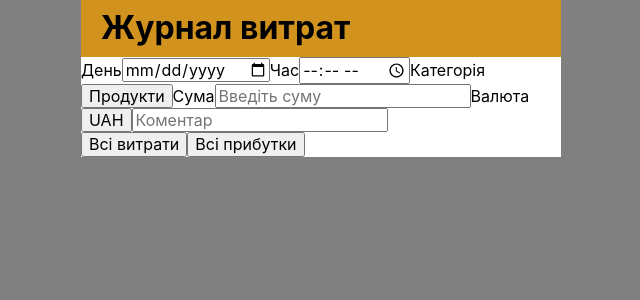
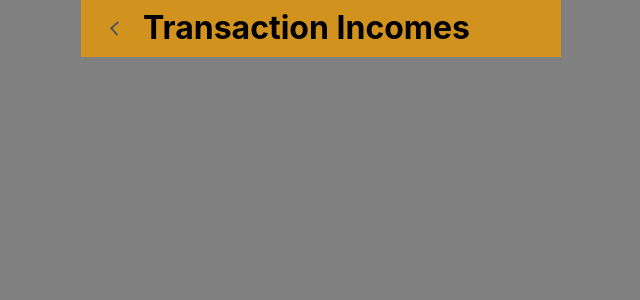
Before and after one commit to veronikagovoruha/react-practica, a React (Create React App) app: page / in a window 1280 px wide. Both pictures are taken after a click on the button "Всі витрати". Shown: the top 300 px of the page, without its empty margins (319-959 px from the left). Built offline with nearby package versions, Linux system fonts and the light colour scheme.

Commit message:
do 2.1 module

```diff
--- a/src/components/App.jsx
+++ b/src/components/App.jsx
@@ -1,9 +1,35 @@
-import MainPage from "./MainPage/MainPage"
+import { Component } from "react";
+import MainPage from "./MainPage/MainPage";
+import TransactionHistoryPage from "./TransactionHistiryPage/TransactionHistoryPage";
 
-export const App = () => {
-    return(
-        <div className="container">
-            <MainPage />
-        </div>
-    )
-}
+export class App extends Component {
+    state = {
+        activePage: 'main'
+    }
+
+    onIncomesBtnClick = () => {
+        this.setState({activePage: 'incomes'})
+    }
+
+    onCostsBtnClick = () => {
+        this.setState({activePage: 'costs'})
+    }
+
+    onReturnBtnClick = () => {
+        this.setState({activePage: 'main'})
+    }
+
+    render(){
+        const {activePage} = this.state;
+        switch(activePage){
+            case 'main':
+                return <MainPage onIncomesBtnClick ={this.onIncomesBtnClick} onCostsBtnClick = {this.onCostsBtnClick}/>
+            case 'costs':
+                return <TransactionHistoryPage  transType = {activePage} onReturnBtnClick={this.onReturnBtnClick}/>
+                case 'incomes':
+                    return <TransactionHistoryPage transType = {activePage} onReturnBtnClick={this.onReturnBtnClick}/>
+            default:
+                return
+        }
+
+}}
--- a/src/components/Header/Header.jsx
+++ b/src/components/Header/Header.jsx
@@ -1,12 +1,12 @@
 import s from './Header.module.css';
-import sprite from '../../assets/sprite.svg'
+import sprite from '../../assets/sprite.svg';
 
-const Header = ({title, icon}) => {
+const Header = ({title, icon, cbOnClick}) => {
     return (
         <>
          <header className={s.header}>
             {icon && (
-            <button className={s.button} type="button">
+            <button onClick={cbOnClick} className={s.button} type="button">
                 <svg width="15" height="15">
                     <use href={sprite + icon}></use>
                 </svg>
--- a/src/components/MainPage/MainPage.jsx
+++ b/src/components/MainPage/MainPage.jsx
@@ -3,22 +3,24 @@ import CategoriesList from "../CategoriesList/CategoriesList";
 import Header from "../Header/Header";
 import s from "./MainPage.module.css"
 
-const MainPage = () => {
+const MainPage = ({onIncomesBtnClick, onCostsBtnClick}) => {
     const isCategoryList = false;
 
     return (
-        <>
+        <div className="container">
            <Header
             title={isCategoryList ? 'Категорії' : 'Журнал витрат'}
             icon = {isCategoryList ? '#icon-left' : null}
            />
             {isCategoryList ? <CategoriesList /> :
             <>
-            <TransactionForm />
-            <button className="costs">Всі витрати</button>
-            <button className="incomes">Всі прибутки</button>
+            <TransactionForm/>
+            <div className={s.blockBtn}>
+                <button className={s.costs} onClick = {onIncomesBtnClick}>Всі витрати</button>
+                <button className={s.incomes} onClick = {onCostsBtnClick}>Всі прибутки</button>
+            </div>
             </>}
-        </>
+        </div>
     )
 }
 export default MainPage;
--- a/src/components/MainPage/MainPage.module.css
+++ b/src/components/MainPage/MainPage.module.css
@@ -4,6 +4,10 @@
     align-items: center;
 }
 
+.transactionForm{
+    background-color: rgb(237, 237, 131);
+}
+
 .button{
 
 }
--- a/src/components/TransactionForm/TransactionForm.jsx
+++ b/src/components/TransactionForm/TransactionForm.jsx
@@ -3,24 +3,24 @@ import s from "./TransactionForm.module.css";
 const TransactionForm = () => {
     return(
         <>
-        <form>
-                <label>День
-                    <input type="date" name="date"/>
+        <form className={s.form}>
+                <label className={s.label}>День
+                    <input className={s.inputDate} type="date" name="date"/>
                 </label>
-                <label>Час
-                    <input type="time" name="time"/>
+                <label className={s.label}>Час
+                    <input className={s.inputTime} type="time" name="time"/>
                 </label>
-                <label>Категорія
-                    <input type="button" name="category" value={'Продукти'}/>
+                <label className={s.label}>Категорія
+                    <input className={s.inputCategory}  type="button" name="category" value={'Продукти'}/>
                 </label>
-                <label>Сума
-                    <input type="text" name="sum" placeholder="Введіть суму"/>
+                <label className={s.label}>Сума
+                    <input className={s.inputSum} type="text" name="sum" placeholder="Введіть суму"/>
                 </label>
-                <label>Валюта
-                    <input type="button" name="currency" value={'UAH'}/>
+                <label className={s.label}l>Валюта
+                    <input className={s.inputCurrency} type="button" name="currency" value={'UAH'}/>
                 </label>
-                <label>
-                    <input type="text" name="comment" placeholder="Коментар"/>
+                <label className={s.label}>
+                    <input className={s.inputcomment} type="text" name="comment" placeholder="Коментар"/>
                 </label>
             </form>
         </>
--- a/src/components/TransactionForm/TransactionForm.module.css
+++ b/src/components/TransactionForm/TransactionForm.module.css
@@ -0,0 +1,15 @@
+.form{
+    background-color: white;
+    margin: 10px 5px;
+    display: flex;
+    flex-wrap: wrap;
+}
+
+.label{
+    width: 50%;
+}
+
+.inputDate{
+    border: none;
+    border-bottom: 1px solid gray;
+}
--- /dev/null
+++ b/src/components/TransactionHistiryPage/TransactionHistoryPage.jsx
@@ -0,0 +1,13 @@
+import s from "./TransactionHistoryPage.module.css";
+import Header from "../Header/Header";
+
+const TransactionHistoryPage = ({transType, onReturnBtnClick}) => {
+    const transactionName = transType === "costs" ? "Costs" : "Incomes"
+    return(
+    <div className="container">
+        <Header title={`Transaction ${transactionName}`} icon = "#icon-left" cbOnClick = {onReturnBtnClick}/>
+    </div>
+    )
+}
+
+export default TransactionHistoryPage;
```
Also changed, not shown: src/components/TransactionHistiryPage/TransactionHistoryPage.module.css (added).
